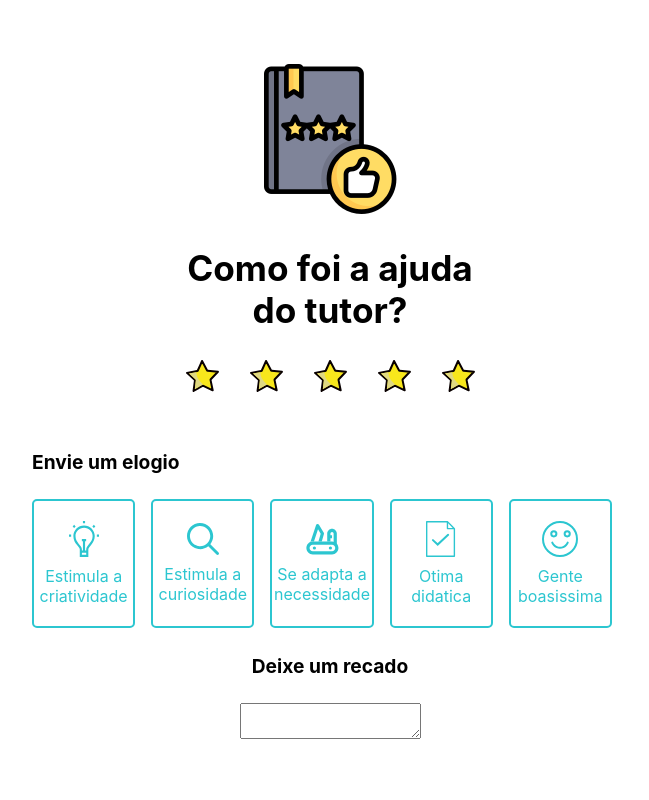
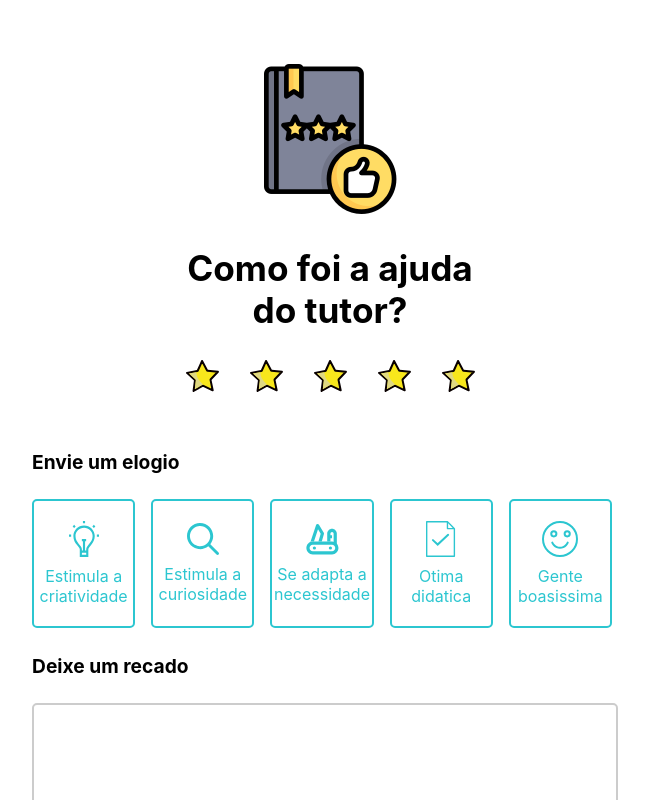
Before and after one commit to karsevar/TutorMundi-Technical-Interview, a React (Create React App) app: page / in a window 1280 px wide. Both pictures are taken after a click on the button "ELOGIAR". Shown: the top 800 px of the page, without its empty margins (310-959 px from the left). Built offline with nearby package versions, Linux system fonts and the light colour scheme.

Commit message:
small refactor in the elogiarComponent. toggle button functionality almost finished in ReviewComponent

```diff
--- a/src/components/elogiarComponent/ElogiarComponent.js
+++ b/src/components/elogiarComponent/ElogiarComponent.js
@@ -4,7 +4,15 @@ import "./elogiarComponent.scss";
 
 function ElogiarComponent(props) {
   const [elogiarToggle, setElogiarToggle] = useState(false);
-
+  const [review, setReview] = useState({
+    stars: 5,
+    comment: "",
+    compliment1: false,
+    compliment2: false,
+    compliment3: false,
+    compliment4: false,
+    compliment5: false
+  });
   const handleClick = event => {
     console.log("elogiar btn is clicked");
     setElogiarToggle(true);
@@ -12,9 +20,9 @@ function ElogiarComponent(props) {
   };
 
   return (
-    <div className='elogiar-component'>
+    <form className='elogiar-component'>
       {elogiarToggle ? (
-        <ReviewComponent />
+        <ReviewComponent review={review} setReview={setReview} />
       ) : (
         <div className='elogiar-container'>
           <button className='elogiar-btn' onClick={event => handleClick(event)}>
@@ -27,7 +35,7 @@ function ElogiarComponent(props) {
         <button className='pular-btn'>PULAR</button>
         <button className='confirmar-btn'>CONFIRMAR</button>
       </div>
-    </div>
+    </form>
   );
 }
 
--- a/src/components/reviewComponent/ReviewComponent.js
+++ b/src/components/reviewComponent/ReviewComponent.js
@@ -1,4 +1,4 @@
-import React, { useState } from "react";
+import React, { useState, useEffect } from "react";
 import "./reviewComponent.scss";
 import { ReactComponent as Lamp } from "./lamp.svg";
 import { ReactComponent as CheckSheet } from "./checked-sheet.svg";
@@ -7,6 +7,14 @@ import { ReactComponent as SmileFace } from "./smile-face.svg";
 import { ReactComponent as SwissKnife } from "./swiss-knife.svg";
 
 function ReviewComponent(props) {
+  console.log(props.review);
+
+  const changeHandler = (event, target, value) => {
+    event.stopPropagation();
+    console.log("event", event, "target", target, "value", value);
+    props.setReview({ ...props.review, [target]: value });
+  };
+
   return (
     <div className='review-component'>
       <div className='selections-container'>
@@ -14,29 +22,56 @@ function ReviewComponent(props) {
           <h4>Envie um elogio</h4>
         </div>
         <div className='selections'>
-          <div className='select-box'>
+          <div
+            className={`select-box ${
+              props.review["compliment1"] ? "selected" : ""
+            }`}
+            onClick={event =>
+              changeHandler(event, "compliment1", !props.review["compliment1"])
+            }
+          >
             <Lamp />
             <p>Estimula a criatividade</p>
           </div>
-          <div className='select-box'>
+          <div
+            className='select-box'
+            onClick={event =>
+              changeHandler(event, "compliment2", !props.review["compliment2"])
+            }
+          >
             <LookingGlass />
             <p>Estimula a curiosidade</p>
           </div>
-          <div className='select-box'>
+          <div
+            className='select-box'
+            onClick={event =>
+              changeHandler(event, "compliment3", !props.review["compliment3"])
+            }
+          >
             <SwissKnife />
             <p>Se adapta a necessidade</p>
           </div>
-          <div className='select-box'>
+          <div
+            className='select-box'
+            onClick={event =>
+              changeHandler(event, "compliment4", !props.review["compliment4"])
+            }
+          >
             <CheckSheet />
             <p>Otima didatica</p>
           </div>
-          <div className='select-box'>
+          <div
+            className='select-box'
+            onClick={event =>
+              changeHandler(event, "compliment5", !props.review["compliment5"])
+            }
+          >
             <SmileFace />
             <p>Gente boasissima</p>
           </div>
         </div>
       </div>
-      <div className='textbox-conainer'>
+      <div className='text-container'>
         <h4>Deixe um recado</h4>
         <textarea className='elogiar-comment-box' name='textarea' />
       </div>
--- a/src/components/reviewComponent/reviewComponent.scss
+++ b/src/components/reviewComponent/reviewComponent.scss
@@ -29,14 +29,39 @@
         svg {
           margin-bottom: 10px;
           padding-top: 1rem;
+          fill: #2cc6d0;
+        }
+      }
+
+      .selected {
+        border: 2px solid white;
+        color: white;
+
+        background-color: #2cc6d0;
+        fill: white;
+
+        svg path {
+          fill: white !important;
         }
       }
     }
   }
 
-  .textbox-container {
+  .text-container {
     display: flex;
     flex-direction: column;
     align-items: flex-start;
+
+    .elogiar-comment-box {
+      outline: none;
+      width: 87%;
+      height: 9rem;
+      border: 2px solid #cccccc;
+      border-radius: 5px;
+      padding: 1.2rem 2rem;
+      resize: none;
+      font-size: 1rem;
+      color: #cccccc;
+    }
   }
 }
```
Also changed, not shown: src/components/reviewComponent/lamp.svg.
